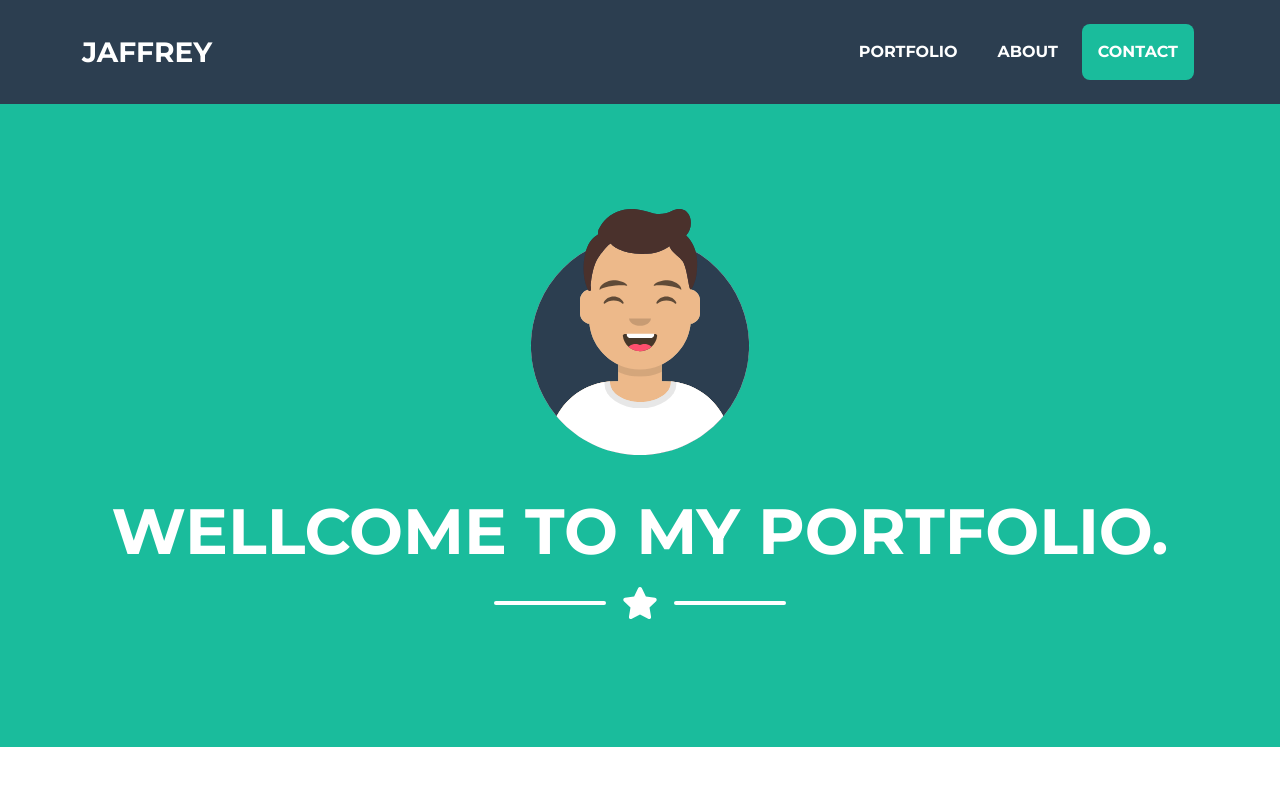
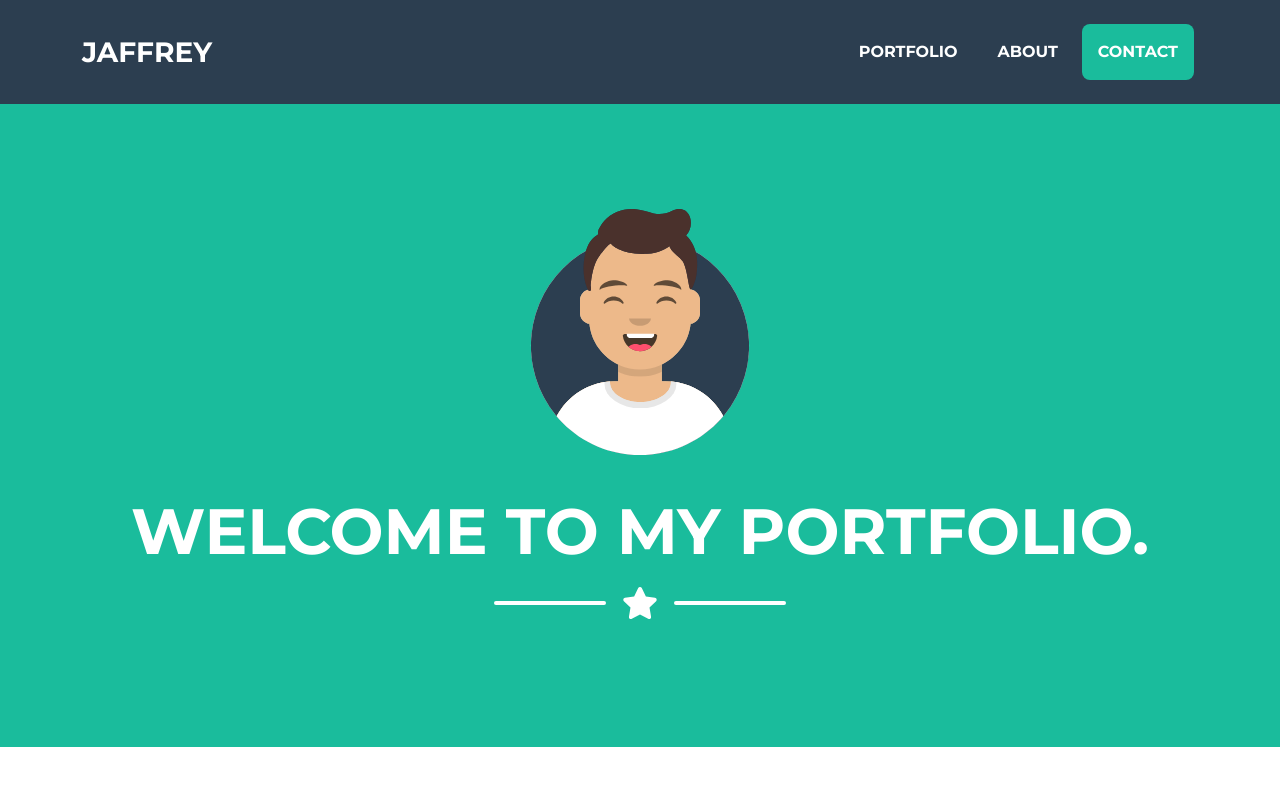
Before and after one commit to jaffreys/jaffreys.github.io, a plain HTML site: page index.html in a window 1280 px wide. Shown: the top 800 px of the page. Drawn offline with nearby package versions, Linux system fonts and the light colour scheme.

Commit message:
Quick Update
Corrected the spelling from Wellcome to Welcome.

```diff
--- a/index.html
+++ b/index.html
@@ -40,7 +40,7 @@
                 <!-- Masthead Avatar Image-->
                 <img class="masthead-avatar mb-5" src="assets/img/avataaars.svg" alt="..." />
                 <!-- Masthead Heading-->
-                <h1 class="masthead-heading text-uppercase mb-0">Wellcome to my portfolio.</h1>
+                <h1 class="masthead-heading text-uppercase mb-0">Welcome to my portfolio.</h1>
                 <!-- Icon Divider-->
                 <div class="divider-custom divider-light">
                     <div class="divider-custom-line"></div>
```
